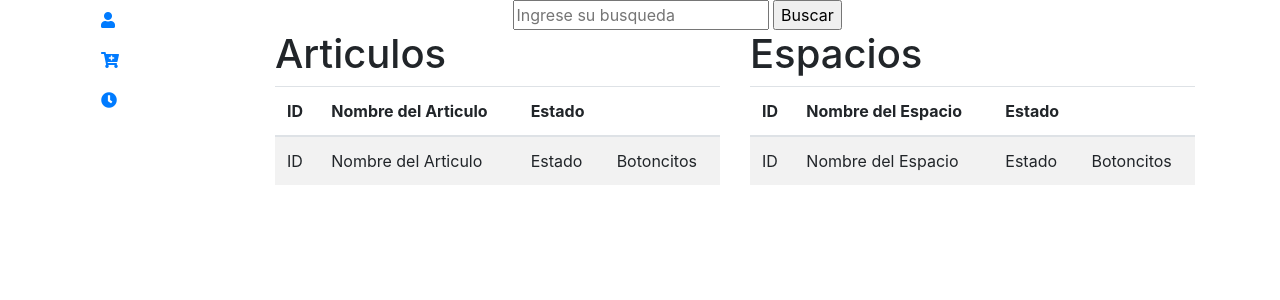
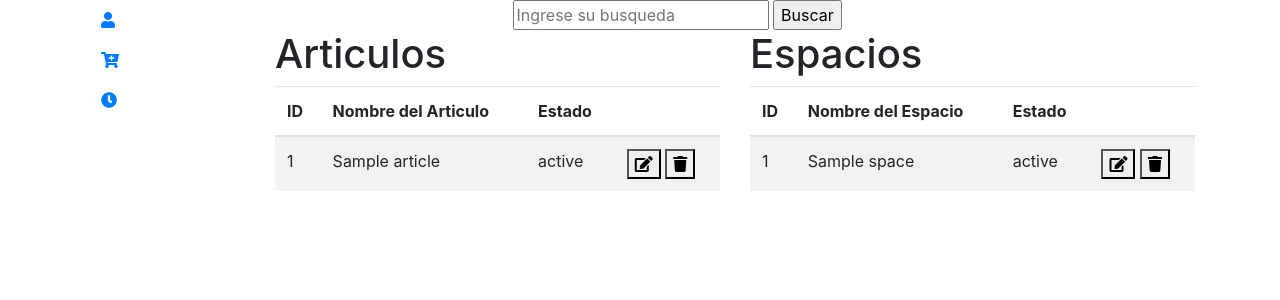
Before and after one commit to DCC-CC4401/2018-1-sad-T3, a Django app: template cc4401Inventory/adminApp/templates/items_panel.html in a window 1280 px wide. Shown: the part 56-356 px from the top of the page. Run offline with Django 3.2, Linux system fonts and the light colour scheme; the template is opened without the code that fills it: most values are stand-ins (such as "Sample title", 1, 10 or a date in 2020); parts of the project's set-up code (start-up, migrations or seed data) failed here and were passed over; some libraries are stand-ins or nearby versions.

Commit message:
Connect models to templates in items_panel

```diff
--- a/cc4401Inventory/adminApp/templates/items_panel.html
+++ b/cc4401Inventory/adminApp/templates/items_panel.html
@@ -30,12 +30,17 @@
           </tr>
           </thead>
           <tbody>
+          {% for article in articles %}
           <tr>
-            <td>ID</td>
-            <td>Nombre del Articulo</td>
-            <td>Estado</td>
-            <td>Botoncitos</td>
+            <td>{{ article.id }}</td>
+            <td>{{ article.name }}</td>
+            <td>{{ article.state }}</td>
+            <td>
+              <button><i class="fas fa-edit"></i></button>
+              <button><i class="fas fa-trash"></i></button>
+            </td>
           </tr>
+          {% endfor %}
           </tbody>
         </table>
       </div>
@@ -51,12 +56,17 @@
           </tr>
           </thead>
           <tbody>
+          {% for space in spaces %}
           <tr>
-            <td>ID</td>
-            <td>Nombre del Espacio</td>
-            <td>Estado</td>
-            <td>Botoncitos</td>
+            <td>{{ space.id }}</td>
+            <td>{{ space.name }}</td>
+            <td>{{ space.state }}</td>
+            <td>
+              <button><i class="fas fa-edit"></i></button>
+              <button><i class="fas fa-trash"></i></button>
+            </td>
           </tr>
+          {% endfor %}
           </tbody>
         </table>
       </div>
```
Also changed, not shown: cc4401Inventory/adminApp/views.py (+9 -1 lines).
